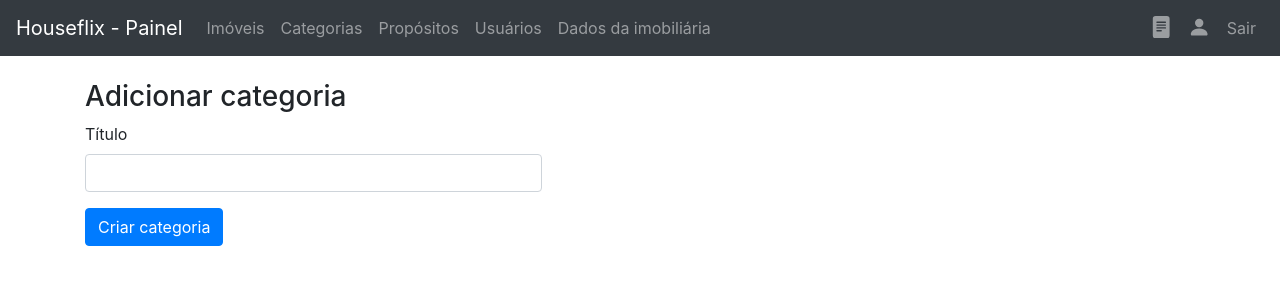
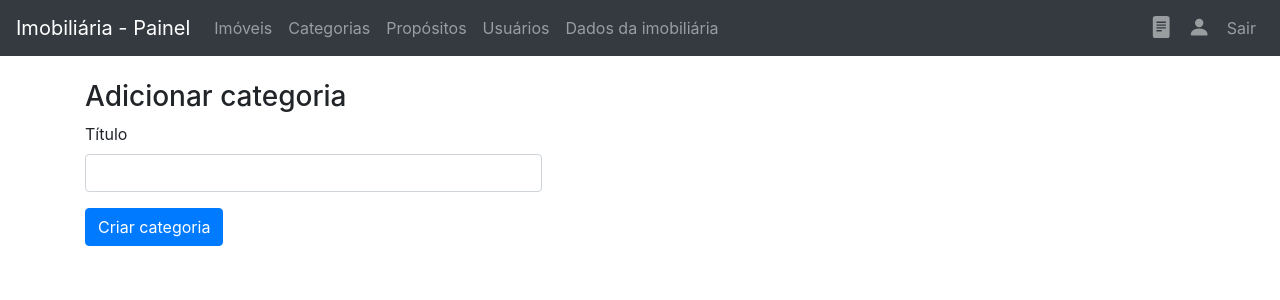
Before and after one commit to lucas-av7/realtor-dashboard, a Flask app: page /painel-admin/categories/add_category in a window 1280 px wide. Shown: the top 300 px of the page. Run offline with Flask 2, Linux system fonts and the light colour scheme; the visitor is signed in with stand-in values (Sample User, id 1); some libraries are stand-ins or nearby versions.

Commit message:
Making available for free use

```diff
--- a/app/app.py
+++ b/app/app.py
@@ -6,13 +6,15 @@ from categories import bp_categories
 from users import bp_users
 from profile import bp_profile
 from purposes import bp_purposes
-from flask import Flask, render_template, request, flash, redirect, url_for
+from flask import Flask, render_template
 from flask_mysqldb import MySQL
 from flask_mail import Mail
 import os
 from decorators import is_logged_in
 
 app = Flask(__name__)
+
+app.secret_key = os.environ.get("SECRET_KEY")
 
 # Config MySql
 app.config['MYSQL_HOST'] = os.environ.get("MYSQL_HOST")
@@ -38,6 +40,8 @@ mail = Mail(app)
 app.mail = mail
 
 # Home page
+
+
 @app.route('/painel-admin')
 def home():
     return render_template('home.html')
@@ -59,7 +63,3 @@ app.register_blueprint(bp_products)
 app.register_blueprint(bp_images)
 app.register_blueprint(bp_password)
 app.register_blueprint(bp_profile)
-
-if __name__ == '__main__':
-    app.secret_key = os.environ.get("SECRET_KEY")
-    app.run(debug=os.environ.get("FLASK_DEBUG"))
--- a/app/password.py
+++ b/app/password.py
@@ -30,7 +30,7 @@ def email_check():
 
             try:
                 subject = 'Código de recuperação de senha'
-                body = 'HouseFlix - Use o seguinte código para mudar sua senha: ' + code
+                body = 'Imobiliária - Use o seguinte código para mudar sua senha: ' + code
                 sendEmail(subject, body, email)
                 cur.execute(
                     'INSERT INTO pw_recovery(user_id, code) VALUES (%s, %s)', (user_id, code))
--- a/app/templates/includes/_navbar.html
+++ b/app/templates/includes/_navbar.html
@@ -1,5 +1,5 @@
 <nav class="navbar navbar-expand-md navbar-dark bg-dark mb-4">
-  <a class="navbar-brand" href="#">Houseflix - Painel</a>
+  <a class="navbar-brand" href="#">Imobiliária - Painel</a>
   <button class="navbar-toggler" type="button" data-toggle="collapse" data-target="#navbarCollapse" aria-controls="navbarCollapse" aria-expanded="false" aria-label="Toggle navigation">
     <span class="navbar-toggler-icon"></span>
   </button>
--- a/app/templates/layout.html
+++ b/app/templates/layout.html
@@ -2,7 +2,7 @@
 <head>
   <meta charset="UTF-8">
   <meta name="viewport" content="width=device-width, initial-scale=1.0">
-  <title>Houseflix - Admin</title>
+  <title>Imobiliária - Admin</title>
   <link rel="stylesheet" href="https://stackpath.bootstrapcdn.com/bootstrap/4.5.2/css/bootstrap.min.css">
 </head>
 <body>
--- a/db/docker-compose.yml
+++ b/db/docker-compose.yml
@@ -8,8 +8,8 @@ services:
         restart: always
         ports:
             - 127.0.0.1:3306:3306
-        env_file:
-            .env
+        environment:
+            MYSQL_ROOT_PASSWORD: example
 
     adminer:
         image: adminer
```
Also changed, not shown: README.md, app/services/imgbb.py (deleted), 3 other files.
